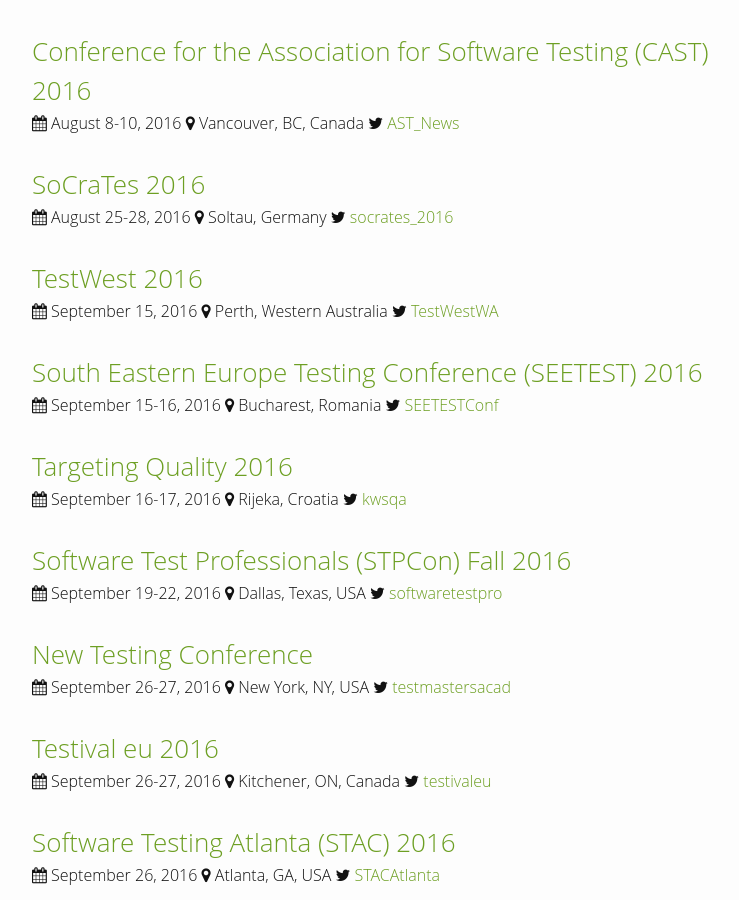
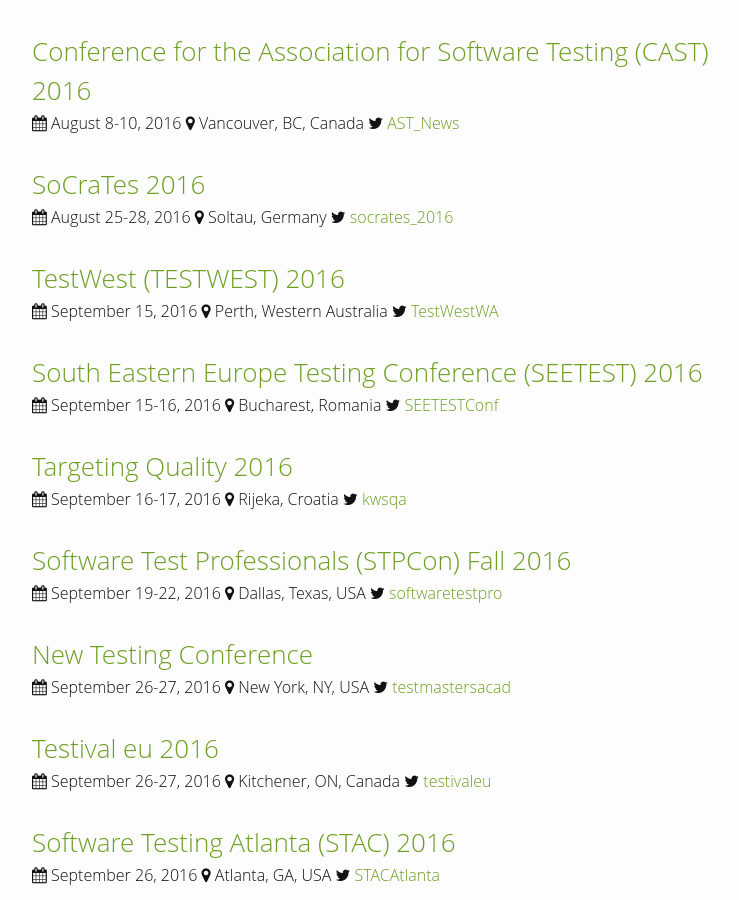
Before and after one commit to TestingConferences/testingconferences.github.io, a Jekyll site: the page built from index.html, in a window 1280 px wide and 900 px high, scrolled down 782 px. Shown: the whole window, without its empty margins (238-977 px from the left). Built offline with Jekyll 4.4.1, drawn with Linux system fonts in a browser that asks for light colours.

Commit message:
Update current.yml

```diff
--- a/_data/current.yml
+++ b/_data/current.yml
@@ -51,7 +51,7 @@
   url: https://www.socrates-conference.de/
   twitter: socrates_2016
 
-- name: TestWest 2016
+- name: TestWest (TESTWEST) 2016
   location: Perth, Western Australia
   dates: "September 15, 2016"
   url: http://www.testwest.org
```
